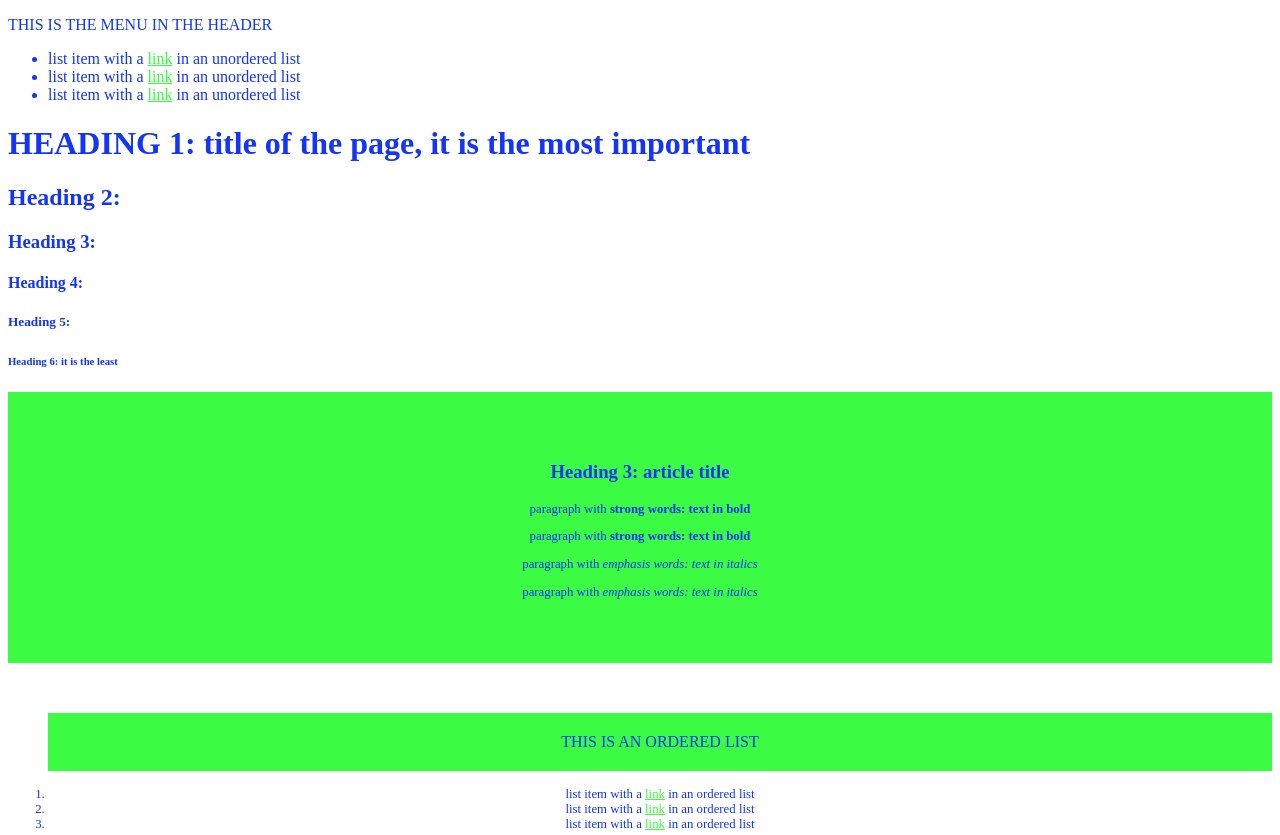
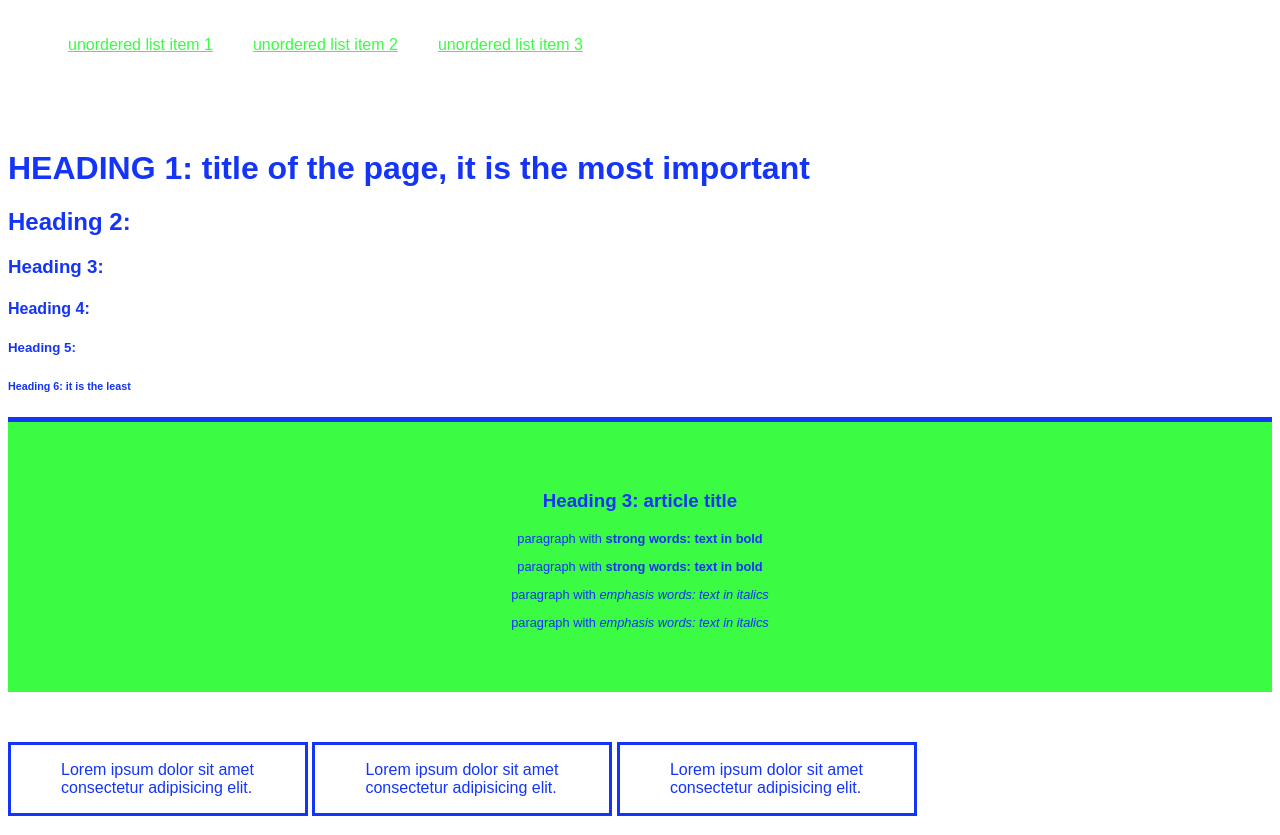
Before and after one commit to giorgiaballante/css-exercises, a plain HTML site: page css-styleguide/index.html in a window 1280 px wide. Shown: the top 835 px of the page. Drawn offline with Linux system fonts and the light colour scheme.

Commit message:
Add files via upload

```diff
--- a/css-styleguide/index.html
+++ b/css-styleguide/index.html
@@ -17,16 +17,15 @@
 <header>
 
   <!-- navigation: menu -->
-  <nav>
-    <p>THIS IS THE MENU IN THE HEADER</p>
+  <div class="navbar">
     <!-- unordered list -->
     <ul>
       <!-- list item -->
-      <li>list item with a <a href="#">link</a> in an unordered list</li>
-      <li>list item with a <a href="#">link</a> in an unordered list</li>
-      <li>list item with a <a href="#">link</a> in an unordered list</li>
+      <li><a href="#">unordered list item 1</a></li>
+      <li><a href="#">unordered list item 2</a></li>
+      <li><a href="#">unordered list item 3</a></li>
     </ul>
-  </nav>
+  </div>
 
 </header>
 <!-- fine header -->
@@ -56,6 +55,23 @@
     <!-- fine section -->
   </article>
   <!-- fine article -->
+
+  <!-- inizio div id -->
+  <div id="boxInline">
+    <!-- div 1 -->
+    <div class="boxClass">
+      <p>Lorem ipsum dolor sit amet consectetur adipisicing elit. </p>
+    </div>
+    <!-- div 2 -->
+    <div class="boxClass">
+      <p>Lorem ipsum dolor sit amet consectetur adipisicing elit. </p>
+    </div>
+    <!-- div 3 -->
+    <div class="boxClass">
+      <p>Lorem ipsum dolor sit amet consectetur adipisicing elit. </p>
+    </div>
+  </div>
+  <!-- fine div id-->
 
   <!-- ordered list -->
   <ol class="orderedList">
@@ -99,6 +115,10 @@
     <p class="formText">COGNOME*</p>
     <input type="text" name="cognome">
     <br>
+    <input type="radio" name="gender" value="male" checked> Male
+    <input type="radio" name="gender" value="male" checked> Female
+    <input type="radio" name="gender" value="male" checked> Other
+    <br>
     <p class="formText">DATA DI NASCITA*</p>
     <select name="date">
       <option value="1">1</option>
@@ -110,6 +130,7 @@
     <br><br>
     <textarea name="message" rows="3" cols="3">ciao</textarea>
   </form>
+  <!-- fine form -->
 
 </main>
 <!-- fine main -->
--- a/css-styleguide/styleguide.css
+++ b/css-styleguide/styleguide.css
@@ -1,9 +1,31 @@
+* {
+    -webkit-border-sizing: border-box;
+    -moz-box-sizing: border-box;
+    box-sizing: border-box;
+}
+
 body {
-    font-family: "AktivGrotesk-Regular";
+    font-family: "AktivGrotesk-Regular", "Helvetica Regular", sans-serif;
     font-size: 16px;
     color: #1434F7;
 }
 
+.navbar {
+    position: fixed;
+    top: 0;
+    background: white;
+    width: 100%;
+}
+
+.navbar li {
+    float: left;
+    display: inline;
+    padding: 20px;
+}
+
+main {
+    margin-top: 150px;
+}
 
 .articleBox {
     background-color: #3BFB42;
@@ -11,10 +33,24 @@ body {
     text-align: center;
     padding-top: 50px;
     padding-bottom: 50px;
+    border-top: 5px solid #1434F7;
 }
 
 .sectionBox {
     font-size: 0.8em;
+}
+
+.boxClass {
+    display: inline-block;
+    border: 3px solid #1434F7;
+    margin: 0;
+    width: 300px;
+    margin-top: 50px;
+}
+
+.boxClass p {
+    margin-left: 50px;
+    margin-right: 10px;
 }
 
 .addressBox {
@@ -31,9 +67,7 @@ body {
     padding: 40px;
 }
 
-a {
-    color: #3BFB42;
-}
+a { color: #3BFB42; }
 
 table {
     margin-top: 100px;
@@ -55,6 +89,7 @@ table {
     color: #FFFFFF;
     padding: 25px;
     font-size: 0.6em;
+    text-align: center;
 }
 
 .orderedList {
@@ -66,6 +101,7 @@ table {
     font-family: "AktivGrotesk-Bold";
     background-color: #3BFB42;
     padding: 20px;
+    border-bottom: 5px solid #1434F7;
 }
 
 .listText {
@@ -89,11 +125,20 @@ pre {
     background-color: #1434F7;
     color: #FFFFFF;
     padding: 50px;
+    margin-right: 50px;
+    margin-left: 50px;
 }
 
 .formText {
     font-family: "AktivGrotesk-Bold";
     font-size: 1.2em;
+    display: inline;
+    line-height: 55px;
+}
+
+input {
+    border: 5px solid #3BFB42;
+    margin-left: 20px;
 }
 
 footer {
```
